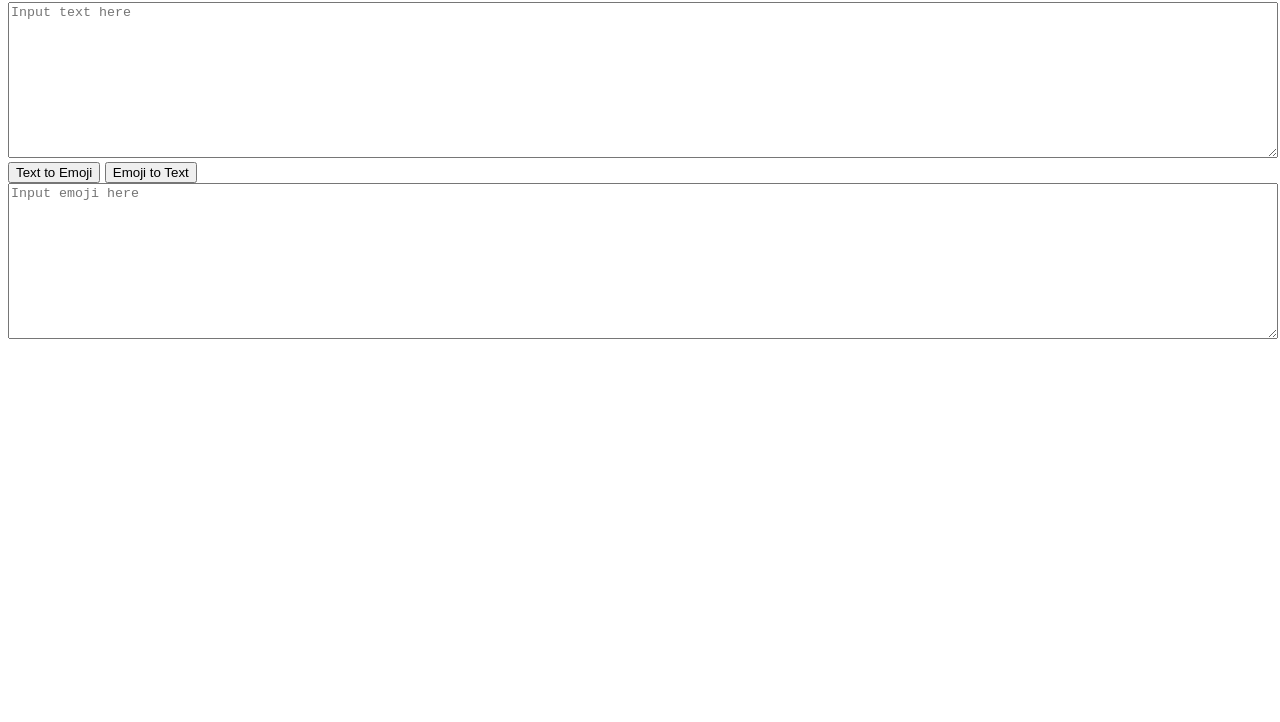
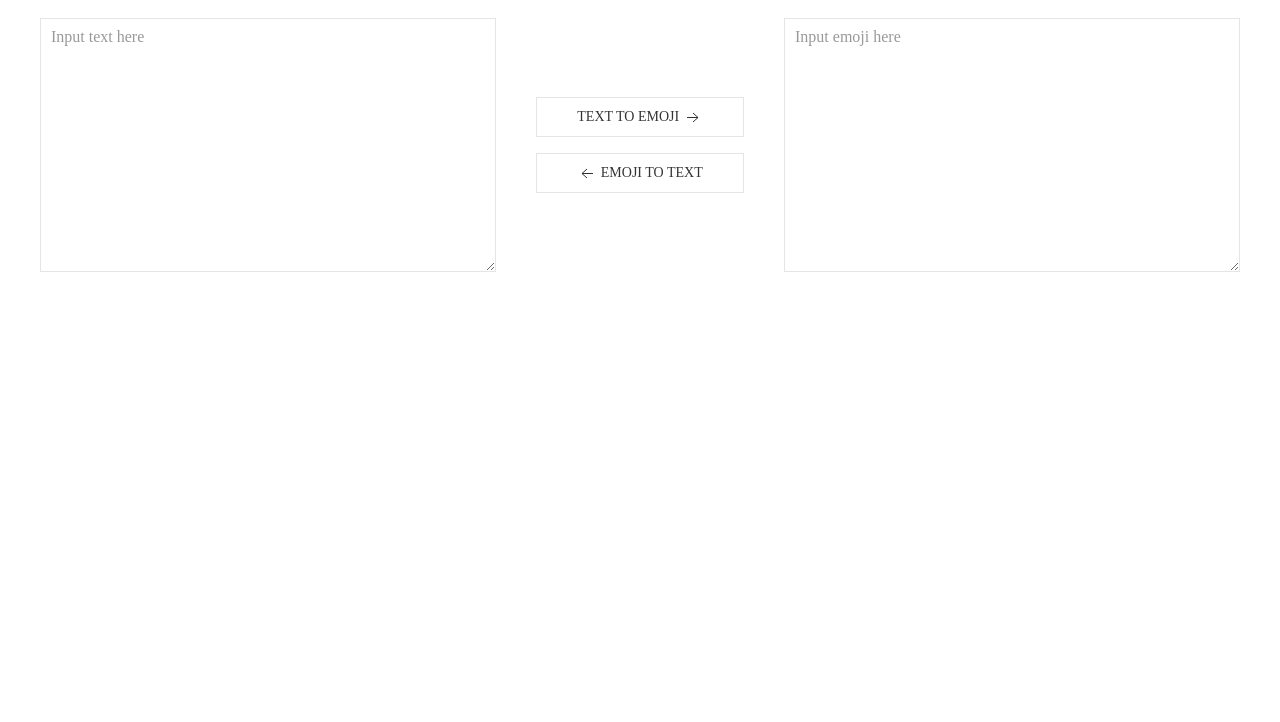
Before and after one commit to naeminhye/emoji-translator, a website built with Parcel: page index.html in a window 1280 px wide. Shown: the part 78-800 px from the top of the page. Built offline with nearby package versions, Linux system fonts and the light colour scheme; a web font is replaced by a local one.

Commit message:
Implement UIKit

```diff
--- a/index.html
+++ b/index.html
@@ -3,14 +3,33 @@
   <head>
     <title>Parcel Sandbox</title>
     <meta charset="UTF-8" />
+    <link rel="stylesheet" href="https://use.typekit.net/zhq0vyf.css" />
+
+    <!-- UIkit CSS -->
+    <link rel="stylesheet" href="https://cdn.jsdelivr.net/npm/uikit@3.6.22/dist/css/uikit.min.css" />
+
+    <!-- UIkit JS -->
+    <script src="https://cdn.jsdelivr.net/npm/uikit@3.6.22/dist/js/uikit-icons.min.js"></script>
+    <script src="https://cdn.jsdelivr.net/npm/uikit@3.6.22/dist/js/uikit.min.js"></script>
+    <script src="https://cdn.jsdelivr.net/npm/uikit@3.6.22/dist/js/uikit-icons.min.js"></script>
   </head>
 
-  <body>
-    <h1>Emoji Translator</h1>
-    <textarea id="text" rows="10" placeholder="Input text here"></textarea>
-    <button id="translateText">Text to Emoji</button>
-    <button id="translateEmoji">Emoji to Text</button>
-    <textarea id="emoji" rows="10" placeholder="Input emoji here"></textarea>
+  <body class="uk-padding">
+    <h1 class="uk-text-lead">Emoji Translator</h1>
+
+    <div class="uk-text-center" uk-grid>
+      <div class="uk-width-expand@m">
+        <textarea id="text" rows="10" placeholder="Input text here" class="uk-textarea"></textarea>
+      </div>
+      <div class="uk-width-1-5@m uk-flex uk-flex-column uk-flex-center">
+        <button class="uk-button uk-button-default" id="translateText">Text to Emoji <span uk-icon="icon: arrow-right"></span></button>
+        <button class="uk-button uk-button-default" id="translateEmoji"><span uk-icon="icon: arrow-left"></span> Emoji to Text</button>
+      </div>
+      <div class="uk-width-expand@m">
+        <textarea id="emoji" rows="10" placeholder="Input emoji here" class="uk-textarea"></textarea>
+      </div>
+    </div>
+
     <div id="result"></div>
     <script src="src/index.js"></script>
   </body>
--- a/src/styles.css
+++ b/src/styles.css
@@ -1,7 +1,12 @@
-body {
-  font-family: sans-serif;
+body, h1 {
+  font-family: 'sofia-pro';
 }
 
 textarea {
+  font-size: 16px;
   width: 100%;
 }
+
+.uk-button:first-child {
+  margin-bottom: 16px;
+}
```
Also changed, not shown: package.json (line endings or trailing spaces).
